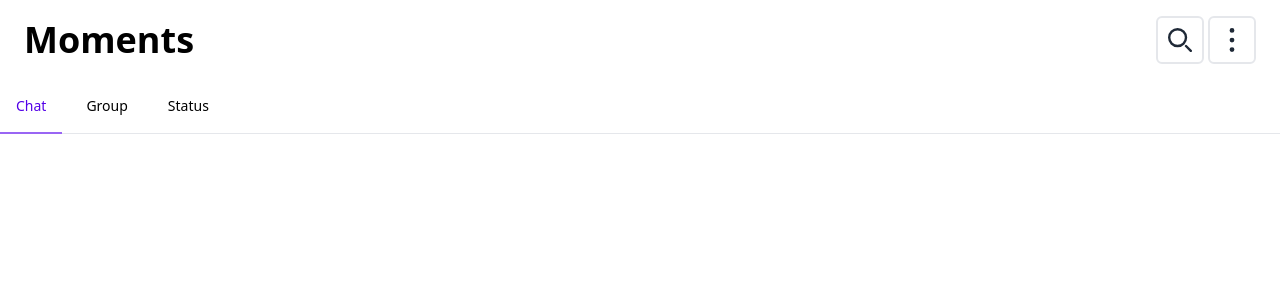
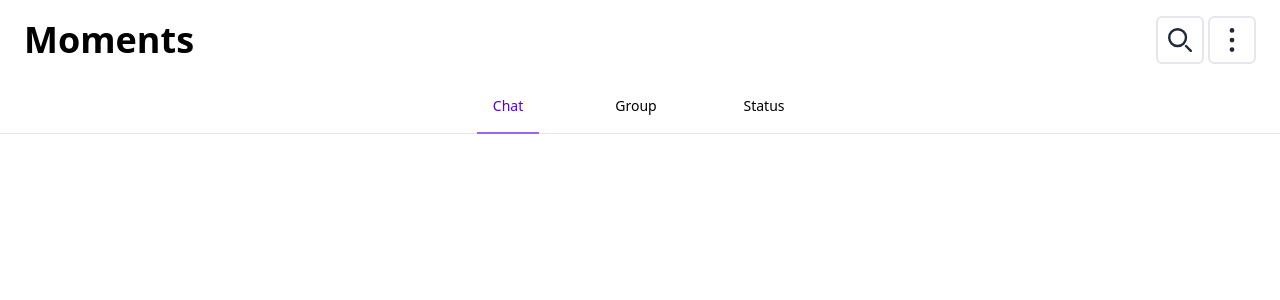
Before and after one commit to mkmuduli/ms-fe, a Next.js app: page /chat in a window 1280 px wide. Shown: the top 300 px of the page. Built offline with nearby package versions, Linux system fonts and the light colour scheme.

Commit message:
tabs UI done

```diff
--- a/package.json
+++ b/package.json
@@ -24,6 +24,7 @@
     "tailwindcss": "3.3.3"
   },
   "devDependencies": {
+    "@next/eslint-plugin-next": "^13.5.4",
     "husky": "^8.0.3",
     "lint-staged": "^14.0.1"
   }
--- a/src/components-core/Tab/tab.jsx
+++ b/src/components-core/Tabs/tabs.jsx
@@ -1,19 +1,20 @@
 import { twMerge as tm } from 'tailwind-merge'
 
-const Tab = ({ items, activeIndex }) => {
+const Tabs = ({ items, activeIndex, className, onChangeTab }) => {
     return (
-        <div className="mb-4 border-b border-gray-200">
-            <ul className="flex flex-wrap -mb-px text-sm font-medium text-center">
+        <div className={tm("mb-4 border-b border-gray-200", className)}>
+            <ul className="flex flex-wrap -mb-px text-sm font-medium text-center w-96">
                 {
                     items.map((eachItem, idx) => {
                         return (
-                            <li className="mr-2" key={eachItem.id || idx}>
+                            <li className="mr-2 flex-1" key={eachItem.id || idx}>
                                 <button className={
                                     tm(
                                         "inline-block p-4 rounded-t-lg hover:text-primary-600 hover:border-primary-300",
                                         activeIndex === idx && 'border-b-2 text-primary-600 border-primary-300'
                                     )
                                 }
+                                    onClick={() => { onChangeTab(eachItem.id || idx) }}
                                     type="button">
                                     {eachItem.name}
                                 </button>
@@ -27,4 +28,4 @@ const Tab = ({ items, activeIndex }) => {
     )
 }
 
-export default Tab;
+export default Tabs;
--- a/src/pages/chat.js
+++ b/src/pages/chat.js
@@ -1,4 +1,5 @@
-import Tab from "@/components-core/Tab/tab";
+import { useState } from 'react'
+import Tabs from "@/components-core/Tabs/tabs";
 import SearchSvg from "../assets/SearchSvg";
 import ThreeDotsSvg from "../assets/ThreeDots";
 import IconButton from "@/components-core/Button/IconButton";
@@ -6,6 +7,7 @@ import IconButton from "@/components-core/Button/IconButton";
 const TabList = [{ name: "Chat" }, { name: "Group" }, { name: "Status" }];
 
 function Chat() {
+  const [activeTabIndex, setActiveIndex] = useState(0);
   return (
     <>
       <section className="flex items-center px-6 py-4 gap-1 ">
@@ -19,7 +21,10 @@ function Chat() {
         </IconButton>
       </section>
       <section>
-        <Tab items={TabList} activeIndex={0} />
+        <Tabs className="flex justify-center " items={TabList} activeIndex={activeTabIndex} onChangeTab={setActiveIndex} />
+        <section>
+
+        </section>
       </section>
     </>
   );
```
Also changed, not shown: .eslintrc.json, 1 other file (tests, documents, lock files or other folders).
